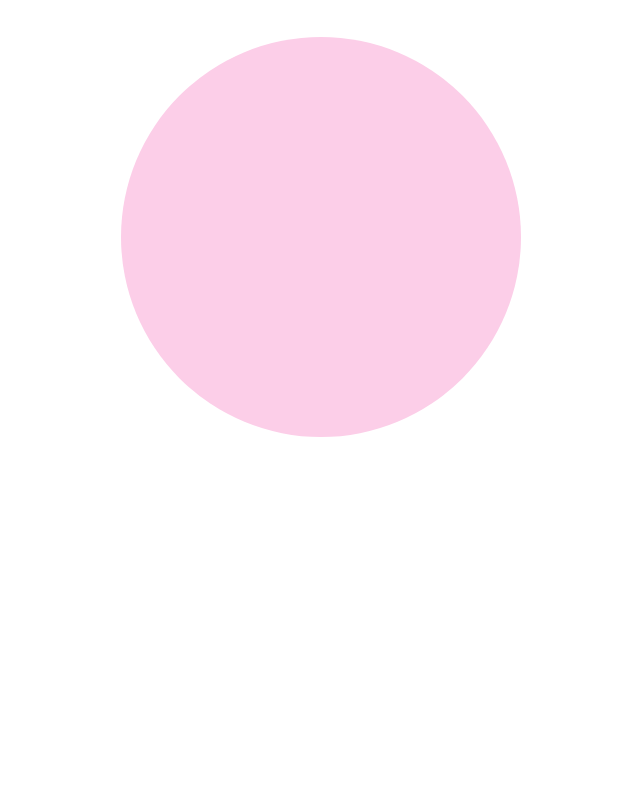
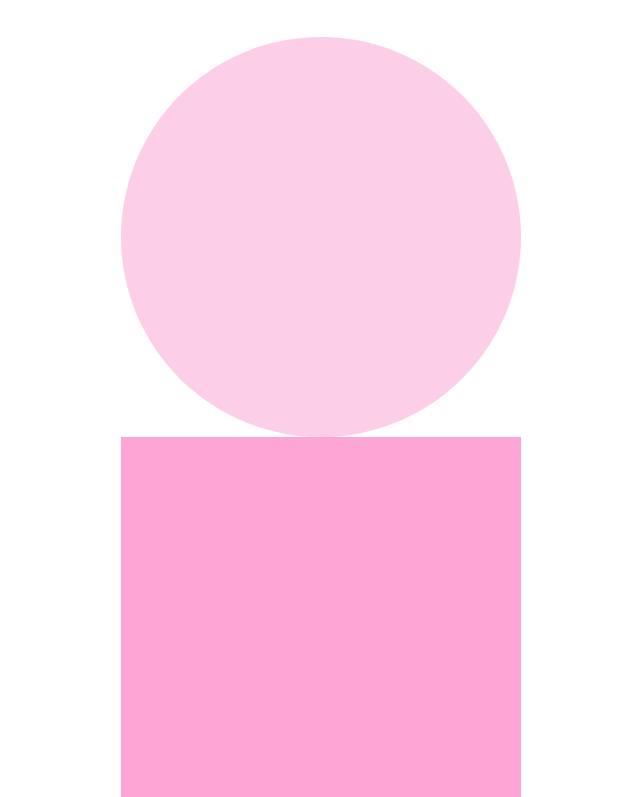
Before and after one commit to DanialBakhtiari/Kalahamrah, a website built with Vite: page index.html in a window 1280 px wide. Shown: the part 511-1308 px from the top of the page, without its empty margins (319-959 px from the left). Before the commit the page ends 948 px from the top, so only its background shows below. Built offline with nearby package versions, Linux system fonts and the light colour scheme; files whose address does not match are found by name.

Commit message:
test superhero

```diff
--- a/index.html
+++ b/index.html
@@ -293,7 +293,7 @@
       <!-- HeroSecion End -->
     </div>
     <div class="w-100 h-100 bg-pink-200 rounded-full mx-auto"></div>
-
+    <div class="w-100 h-90 bg-pink-300 mx-auto"></div>
     <script src="./node_modules/preline/dist/preline.js"></script>
     <script src="./node_modules/flowbite/dist/flowbite.min.js"></script>
     <script src="./node_modules/swiper/swiper-bundle.min.js"></script>
```
